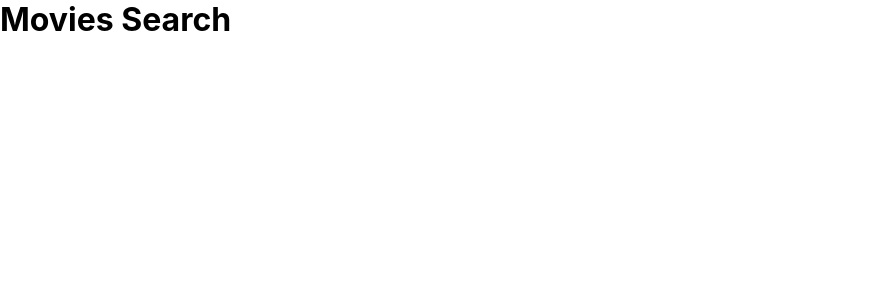
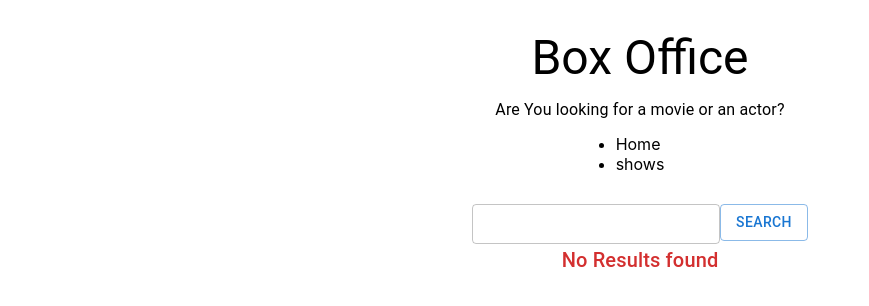
Before and after one commit to Gurjantrandahwa/movies_search_app, a React (Create React App) app: page / in a window 1280 px wide. Shown: the top 306 px of the page, without its empty margins (0-869 px from the left). Built offline with nearby package versions, Linux system fonts and the light colour scheme; the HTML template or start-up script is replaced by a standard one.

Commit message:
movies app

```diff
--- a/package.json
+++ b/package.json
@@ -3,6 +3,9 @@
   "version": "0.1.0",
   "private": true,
   "dependencies": {
+    "@emotion/react": "^11.10.5",
+    "@emotion/styled": "^11.10.5",
+    "@mui/material": "^5.11.8",
     "@testing-library/jest-dom": "^5.16.5",
     "@testing-library/react": "^13.4.0",
     "@testing-library/user-event": "^13.5.0",
--- a/src/App.js
+++ b/src/App.js
@@ -1,11 +1,18 @@
-
-import './App.css';
-import {BrowserRouter} from "react-router-dom";
+import {BrowserRouter, Route, Routes} from "react-router-dom";
+import Home from "./Pages/Home/Home";
+import Navbar from "./componets/Navbar/Navbar";
+import Shows from "./Pages/Shows/Shows";
 
 function App() {
-  return<BrowserRouter>
-    <h1>Movies Search</h1>
-  </BrowserRouter>
+    return <BrowserRouter>
+        <div className={""}>
+            <Navbar/>
+            <Routes>
+                <Route path={"/"} exact element={<Home/>}/>
+                <Route path={"/shows"} exact element={<Shows/>}/>
+            </Routes>
+        </div>
+    </BrowserRouter>
 }
 
 export default App;
--- /dev/null
+++ b/src/Pages/Home/Home.js
@@ -0,0 +1,58 @@
+import React, {useState} from "react";
+import "./home.css";
+import {Button, TextField, Typography} from "@mui/material";
+
+export default function Home() {
+    const [input, setInput] = useState('')
+    const [results, setResults] = useState([])
+    const onChange = (e) => {
+        setInput(e.target.value)
+    }
+    const onSearch = () => {
+        fetch(`https://api.tvmaze.com/search/shows?q=${input}`)
+            .then(res => res.json())
+            .then(result => setResults(result))
+
+    }
+    const onkeydown = (e) => {
+        if (e.keyCode === 13) {
+            onSearch()
+        }
+    }
+    console.log(results)
+    const displayResults = () => {
+        if (results.length === 0) {
+            return <Typography variant={"h6"} color={"error"}>
+                No Results found
+            </Typography>
+        } else {
+            return <div>
+                {results.map((value) => {
+                    return <div key={value.show.id}>
+                        <Typography>{value.show.name}</Typography>
+                        {/*<img src={value.show.image.original} alt={""} width={200}/>*/}
+                    </div>
+                })}
+            </div>
+        }
+        return null;
+    }
+    return <div className={"home"}>
+        <div>
+            <TextField type={"text"}
+                       value={input}
+                       onKeyDown={onkeydown}
+                       onChange={onChange}
+                       size={"small"}
+            />
+            <Button
+                variant={"outlined"}
+                onClick={onSearch}>
+                Search
+            </Button>
+        </div>
+
+
+        {displayResults()}
+    </div>
+}
--- /dev/null
+++ b/src/Pages/Home/home.css
@@ -0,0 +1,9 @@
+.home{
+
+    display: flex;
+    justify-content: center;
+    margin: 30px auto;
+
+    flex-direction: column;
+    align-items: center;
+}
--- /dev/null
+++ b/src/Pages/Shows/Shows.js
@@ -0,0 +1,7 @@
+import React from "react";
+
+export default function Shows() {
+    return<div>
+        This the show page
+    </div>
+}
--- /dev/null
+++ b/src/componets/Navbar/Navbar.css
@@ -0,0 +1,9 @@
+.navbar{
+    display: flex;
+    margin: 30px auto;
+    justify-content: center;
+    flex-direction: column;
+    align-items: center;
+    gap: 10px;
+
+}
--- /dev/null
+++ b/src/componets/Navbar/Navbar.js
@@ -0,0 +1,35 @@
+import React from "react";
+import "./Navbar.css";
+import { Typography} from "@mui/material";
+
+export default function Navbar() {
+
+    const links = [
+        {
+            to: "/",
+            text: "Home"
+        },
+        {
+            to: "shows",
+            text: "shows"
+        }
+    ]
+    return <div className={"navbar"}>
+        <Typography variant={"h3"}>
+            Box Office
+        </Typography>
+        <Typography variant={"subtitle1"}>Are You looking for a movie or an actor?</Typography>
+        {/*<AppBar variant={"outlined"}>*/}
+            <ul>
+                {
+                    links.map(value => {
+                        return <li key={value.to}>
+                            {value.text}
+                        </li>
+                    })
+                }
+            </ul>
+        {/*</AppBar>*/}
+
+    </div>
+}
```
Also changed, not shown: src/App.css (deleted), 1 other file (tests, documents, lock files or other folders).
